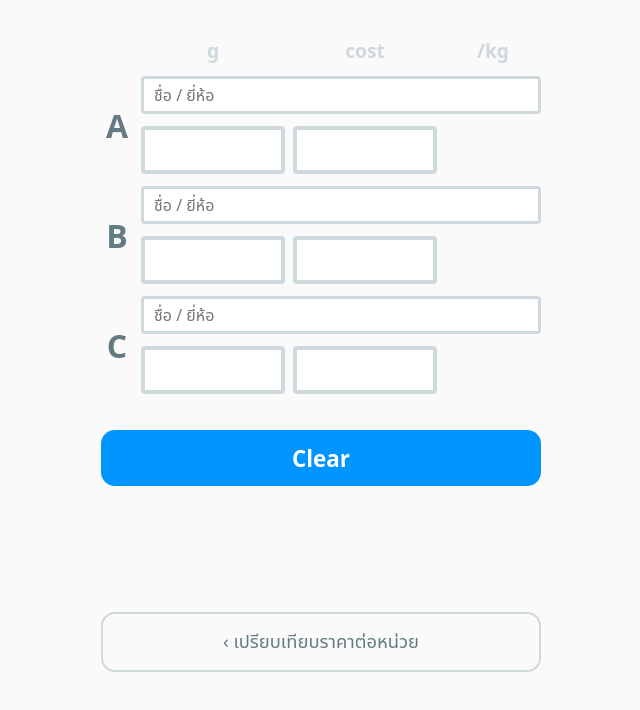
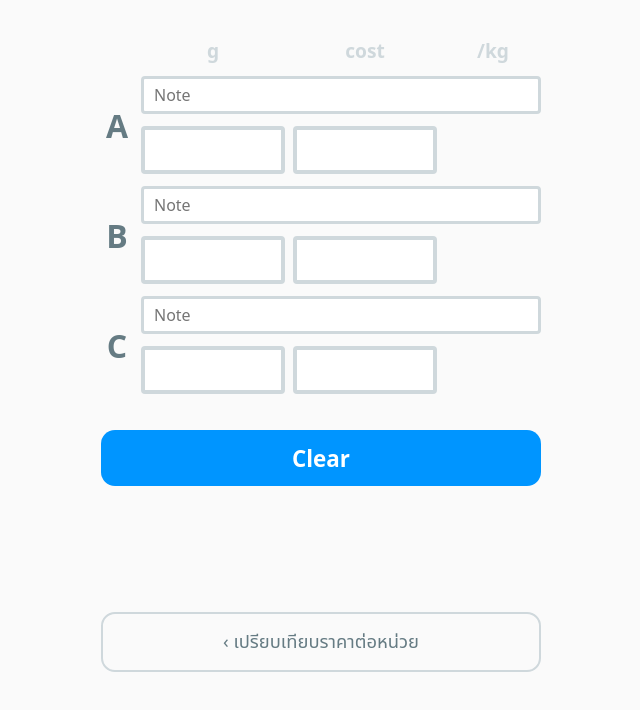
Before and after one commit to XxGuI2eNxX/cheapest, a plain HTML site: page weight.html in a window 1280 px wide. Shown: the part 62-772 px from the top of the page, without its empty margins (319-959 px from the left). Drawn offline with Linux system fonts and the light colour scheme.

Commit message:
Placeholder Note (weight.html)

```diff
--- a/weight.html
+++ b/weight.html
@@ -50,17 +50,17 @@
   <div class="grid">
     <div></div><div class="col">g</div><div class="col">cost</div><div class="col">/kg</div>
     <div class="row">A</div>
-    <input id="na" class="nm" type="text" autocomplete="off" placeholder="ชื่อ / ยี่ห้อ" aria-label="A ชื่อ">
+    <input id="na" class="nm" type="text" autocomplete="off" placeholder="Note" aria-label="A ชื่อ">
     <input id="a1" inputmode="decimal" autocomplete="off" aria-label="A น้ำหนัก กรัม">
     <input id="a2" inputmode="decimal" autocomplete="off" aria-label="A ราคา">
     <div class="res" id="r_a"></div>
     <div class="row">B</div>
-    <input id="nb" class="nm" type="text" autocomplete="off" placeholder="ชื่อ / ยี่ห้อ" aria-label="B ชื่อ">
+    <input id="nb" class="nm" type="text" autocomplete="off" placeholder="Note" aria-label="B ชื่อ">
     <input id="b1" inputmode="decimal" autocomplete="off" aria-label="B น้ำหนัก กรัม">
     <input id="b2" inputmode="decimal" autocomplete="off" aria-label="B ราคา">
     <div class="res" id="r_b"></div>
     <div class="row">C</div>
-    <input id="nc" class="nm" type="text" autocomplete="off" placeholder="ชื่อ / ยี่ห้อ" aria-label="C ชื่อ">
+    <input id="nc" class="nm" type="text" autocomplete="off" placeholder="Note" aria-label="C ชื่อ">
     <input id="c1" inputmode="decimal" autocomplete="off" aria-label="C น้ำหนัก กรัม">
     <input id="c2" inputmode="decimal" autocomplete="off" aria-label="C ราคา">
     <div class="res" id="r_c"></div>
```
